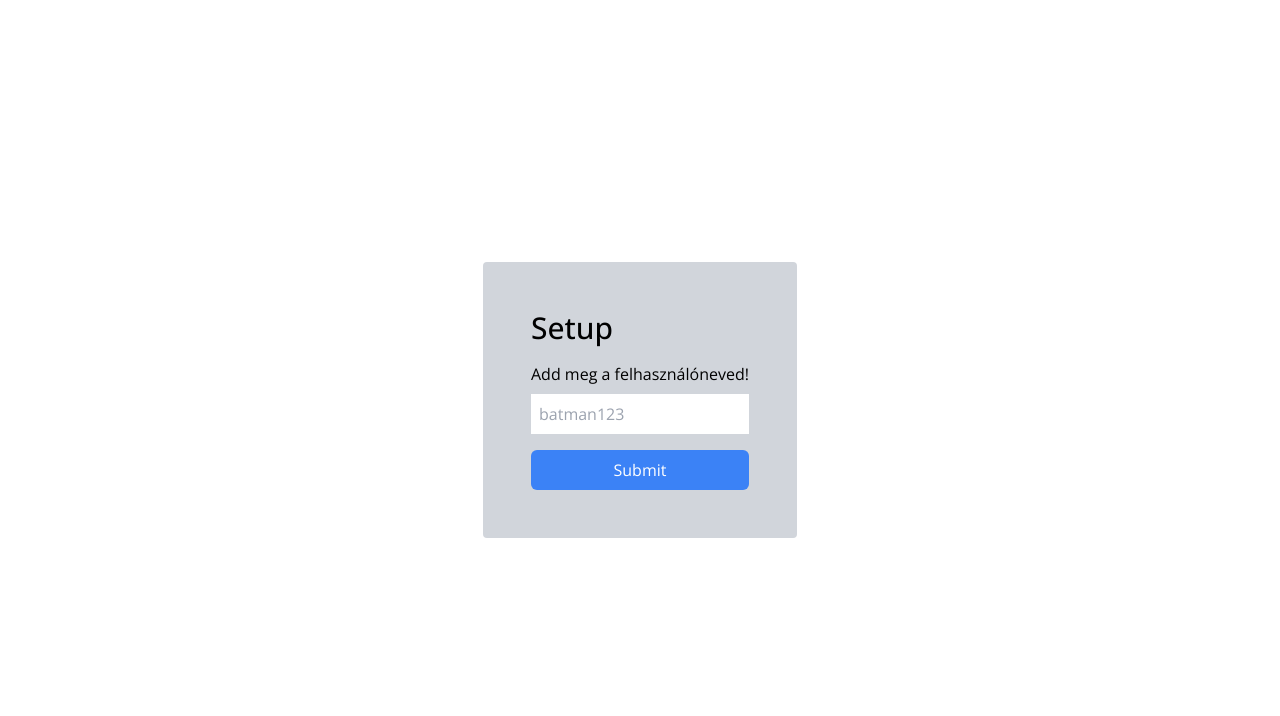
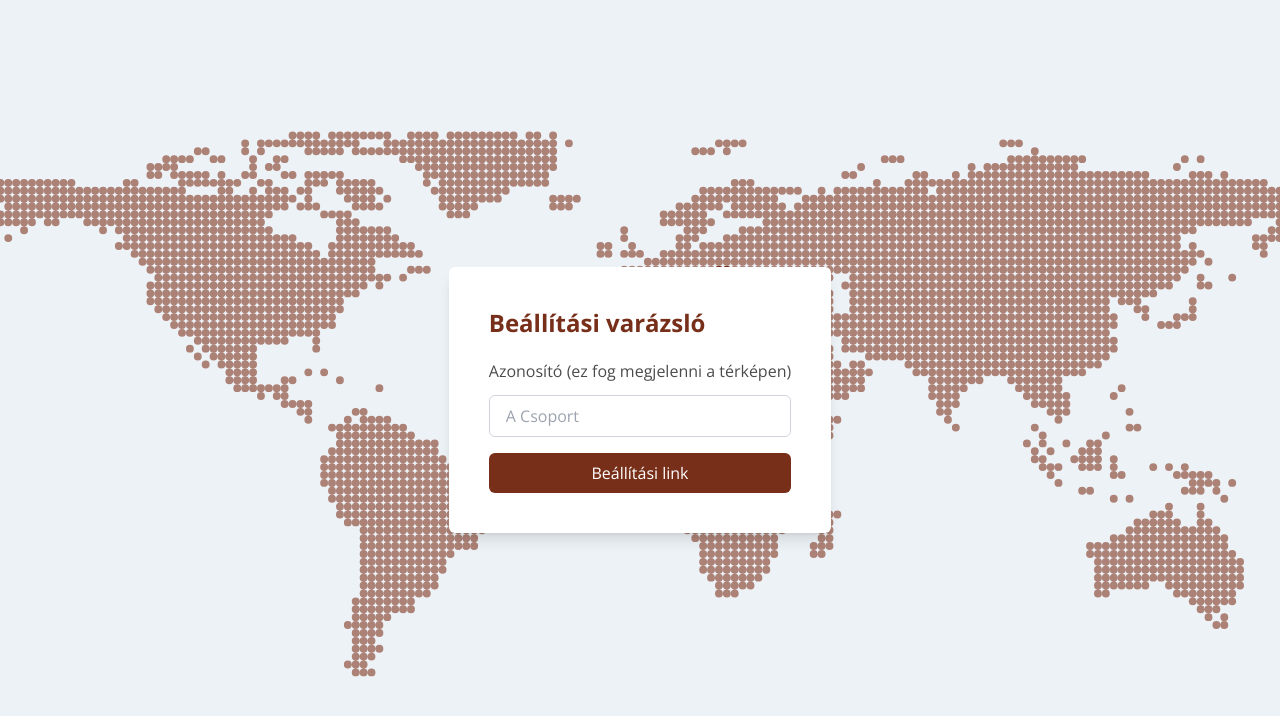
Before and after one commit to kir-dev/bacon-collector, a Next.js app: page /setup in a window 1280 px wide. Shown: the top 716 px of the page. Built offline with nearby package versions, Linux system fonts and the light colour scheme.

Commit message:
feat: finished design

```diff
--- a/src/app/globals.css
+++ b/src/app/globals.css
@@ -1,3 +1,23 @@
 @tailwind base;
 @tailwind components;
 @tailwind utilities;
+
+body{
+    height: 100vh;
+}
+
+h1{
+    @apply font-bold text-brand-500 text-2xl mb-5;
+}
+
+label, p{
+    @apply opacity-70;
+}
+
+input{
+    @apply w-full border border-gray-300 rounded-md px-4 py-2 mb-4;
+}
+
+input.error{
+    @apply border-red-500 border-2;
+}
--- a/src/app/page.tsx
+++ b/src/app/page.tsx
@@ -1,12 +1,13 @@
 import Button from '@/components/button'
 import { Card } from '@/components/card'
+import { MainWithWorld } from '@/components/main-with-world'
 import Image from 'next/image'
 
 export default function Home() {
   return (
-    <main className="flex min-h-screen flex-col items-center justify-center p-24 bg-world-map bg-center bg-cover">
+    <MainWithWorld>
       <Card>
-        <h1 className="font-bold text-brand-500 text-2xl mb-10">B(e)acon Collector</h1>
+        <h1>B(e)acon Collector</h1>
         <div className="flex flex-col items-center justify-center gap-5">
           <Button className="w-full" href="/map">
             Térkép
@@ -17,6 +18,6 @@ export default function Home() {
           <Image className="mt-5" src="/images/kirdev.svg" alt="Powered by Kir-Dev" width={200} height={40} />
         </div>
       </Card>
-    </main>
+    </MainWithWorld>
   )
 }
--- a/src/app/setup/[userId]/page.tsx
+++ b/src/app/setup/[userId]/page.tsx
@@ -1,3 +1,7 @@
+import Button from '@/components/button'
+import { Card } from '@/components/card'
+import { MainWithWorld } from '@/components/main-with-world'
+
 interface Props {
   params: {
     userId: string
@@ -7,10 +11,21 @@ interface Props {
 export default function Page({ params: { userId } }: Props) {
   const appDeepLink = createAppDeepLink(userId ?? '')
   return (
-    <div>
-      <h1>Setup</h1>
-      <a href={appDeepLink}>Open in CMSch Bacon</a>
-    </div>
+    <MainWithWorld>
+      <Card className="flex flex-col gap-5">
+        <h1>App beállítása</h1>
+        <p>
+          <span className="font-bold">{decodeURI(userId)}</span> számára
+        </p>
+        <Button href={appDeepLink}>Megnyitás az alkalmazásban</Button>
+        <Button variant="secondary" href="https://kir-dev.hu/ly/androidbacon">
+          Letöltés Android-ra
+        </Button>
+        <Button variant="secondary" href="https://kir-dev.hu/ly/iosbacon">
+          Letöltés iOS-re
+        </Button>
+      </Card>
+    </MainWithWorld>
   )
 }
 
--- a/src/app/setup/page.tsx
+++ b/src/app/setup/page.tsx
@@ -1,4 +1,8 @@
 'use client'
+import Button from '@/components/button'
+import { Card } from '@/components/card'
+import { MainWithWorld } from '@/components/main-with-world'
+import clsx from 'clsx'
 import { useRouter } from 'next/navigation'
 import type { FormEventHandler } from 'react'
 import { useRef, useState } from 'react'
@@ -20,16 +24,18 @@ export default function Page() {
   }
 
   return (
-    <div className="flex flex-col justify-center items-center min-h-screen">
-      <form className="flex flex-col p-12 bg-gray-300 items-stretch rounded" onSubmit={onUsernameSubmitted}>
-        <h1 className="text-3xl font-medium pb-4">Setup</h1>
-        <label className="pb-2" htmlFor="username">
-          Add meg a felhasználóneved!
-        </label>
-        <input ref={usernameField} id="username" className="p-2 mb-2" type="text" name="username" placeholder="batman123" required />
-        {error && <p className="text-red-700">{error}</p>}
-        <input className="mt-2 rounded-md px-4 py-2 text-white focus:outline-none bg-blue-500 hover:bg-blue-600 text-base" type="submit" />
-      </form>
-    </div>
+    <MainWithWorld>
+      <Card>
+        <form className="flex flex-col" onSubmit={onUsernameSubmitted}>
+          <h1>Beállítási varázsló</h1>
+          <label htmlFor="username" className="mb-3">
+            Azonosító (ez fog megjelenni a térképen)
+          </label>
+          <input ref={usernameField} id="username" className={clsx({ error })} type="text" name="username" placeholder="A Csoport" />
+          {error && <p className="text-red-700">{error}</p>}
+          <Button type="submit">Beállítási link</Button>
+        </form>
+      </Card>
+    </MainWithWorld>
   )
 }
--- a/src/components/button.tsx
+++ b/src/components/button.tsx
@@ -10,28 +10,27 @@ interface ButtonProps extends ButtonHTMLAttributes<HTMLButtonElement> {
 }
 
 function Button({ children, href, variant = 'primary', size = 'medium', className, ...props }: ButtonProps) {
-  const buttonClasses = clsx(
-    'rounded-md  px-4 py-2 text-white focus:outline-none text-center',
-    {
-      'bg-brand-500 hover:bg-brand-600': variant === 'primary',
-      'border-brand-500 text-brand-500 border-2 hover:bg-brand-100': variant === 'secondary',
-      'bg-red-500 hover:bg-red-600': variant === 'danger',
-      'text-sm': size === 'small',
-      'text-lg': size === 'large',
-      'text-base': size === 'medium'
-    },
-    className
-  )
+  const buttonClasses = clsx({
+    'bg-brand-500 hover:bg-brand-600 text-white': variant === 'primary',
+    'border-brand-500 text-brand-500 border-2 hover:bg-brand-100': variant === 'secondary',
+    'bg-red-500 hover:bg-red-600': variant === 'danger',
+    'text-sm': size === 'small',
+    'text-lg': size === 'large',
+    'text-base': size === 'medium'
+  })
 
   if (href)
     return (
-      <Link href={href} className={buttonClasses}>
+      <Link
+        href={href}
+        className={clsx('rounded-md  px-4 py-2 focus:outline-none text-center whitespace-nowrap', buttonClasses, className)}
+      >
         {children}
       </Link>
     )
 
   return (
-    <button className={buttonClasses} {...props}>
+    <button className={clsx('rounded-md  px-4 py-2 focus:outline-none text-center whitespace-nowrap', buttonClasses, className)} {...props}>
       {children}
     </button>
   )
--- /dev/null
+++ b/src/components/main-with-world.tsx
@@ -0,0 +1,11 @@
+import clsx from 'clsx'
+import { HTMLProps } from 'react'
+
+export function MainWithWorld({ className, ...props }: HTMLProps<HTMLDivElement>) {
+  return (
+    <main
+      className={clsx('flex min-h-full flex-col items-center justify-center p-24 bg-world-map bg-center bg-cover', className)}
+      {...props}
+    />
+  )
+}
```
